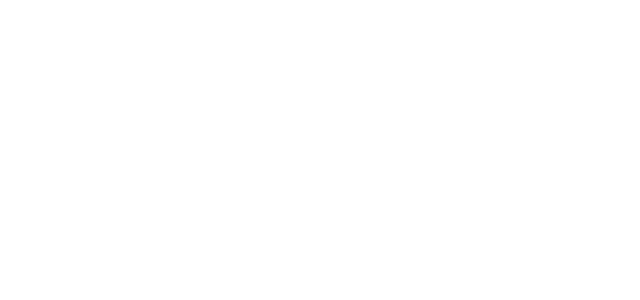
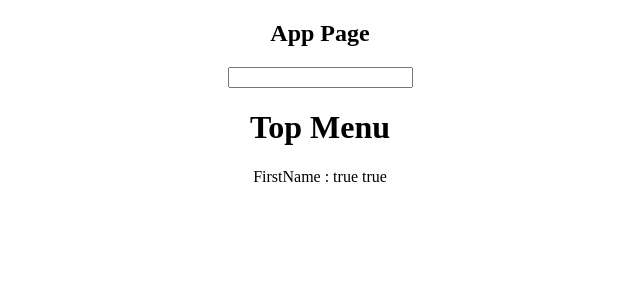
Before and after one commit to shekharmaity/vuejs-lec, a Vue app: page / in a window 1280 px wide. Shown: the top 300 px of the page, without its empty margins (320-960 px from the left). Built offline with nearby package versions, Linux system fonts and the light colour scheme.

Commit message:
feature component

```diff
--- a/src/App.vue
+++ b/src/App.vue
@@ -1,19 +1,22 @@
 <template>
-  <div></div>
+  <div style="text-align: center;">
+    <h2>App Page</h2>
+    <input type="text" name="firtName" id="firstName" v-model="firstName">
 
+    <top-nav :firstName="firstName" :lastName="true"></top-nav>
+
+  </div>
 </template>
-
 <script>
 
-
+import TopNav from './components/TopNav.vue'  // step 1 import
 export default {
+  components: { TopNav },   //step 2 declare component
   name: 'App',
-
   data(){
     return{
-
+      firstName:"",
     }
   }
-
 }
 </script>
--- /dev/null
+++ b/src/components/TopNav.vue
@@ -0,0 +1,26 @@
+<template>
+    <div>
+        <h1>Top Menu</h1>
+        FirstName : {{ firstName }} {{ lastName }}
+    </div>
+</template>
+<script>
+export default {
+    name: "TopNav",
+    // props:['firstName', 'lastName'],
+    props: {
+        firstName: {
+            type: Boolean,
+            required: true,
+            default: false
+        },
+        lastName: {
+            type: Boolean,
+        }
+    },
+    data() {
+        return {
+        }
+    }
+}
+</script>
```
